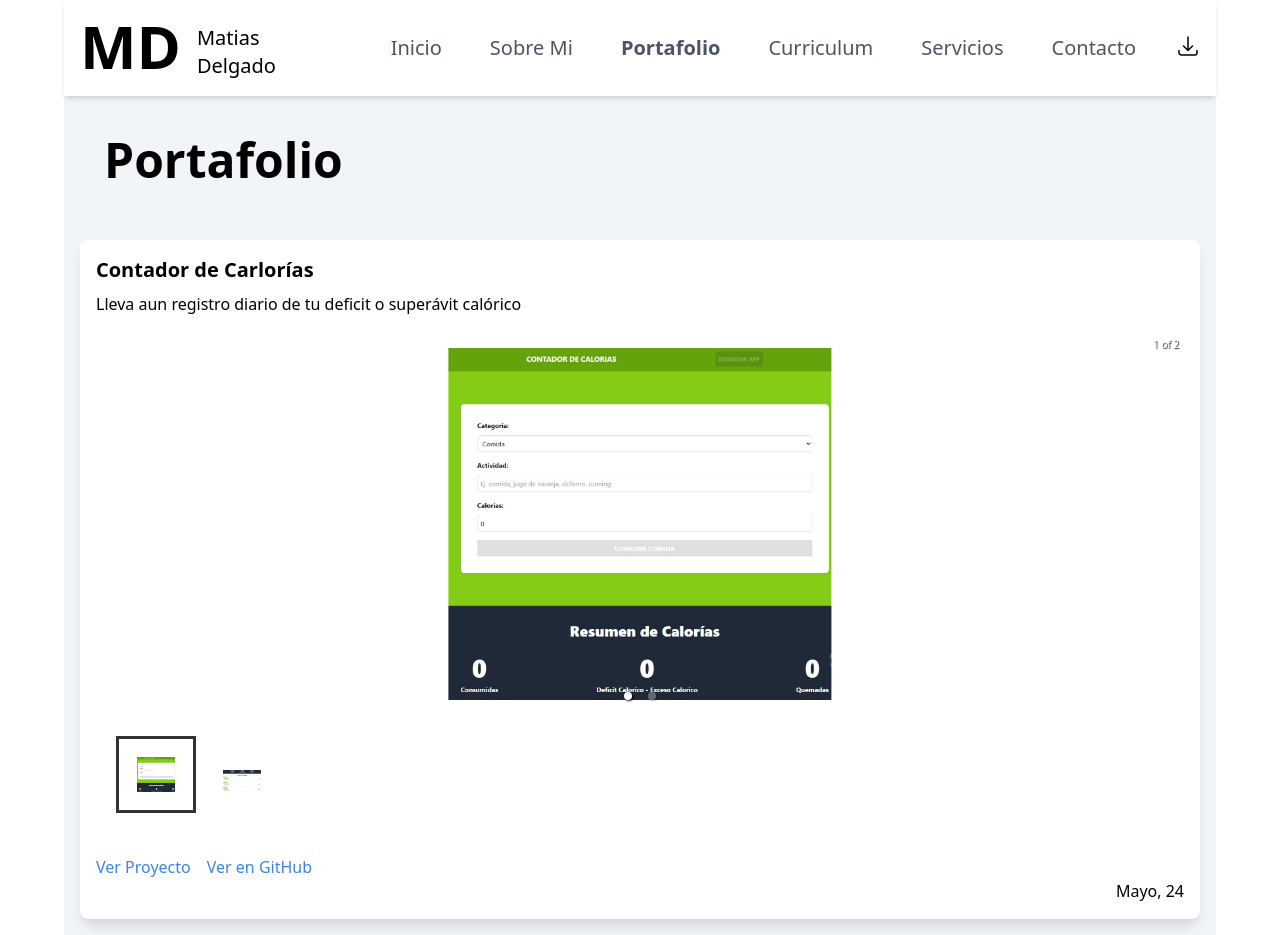
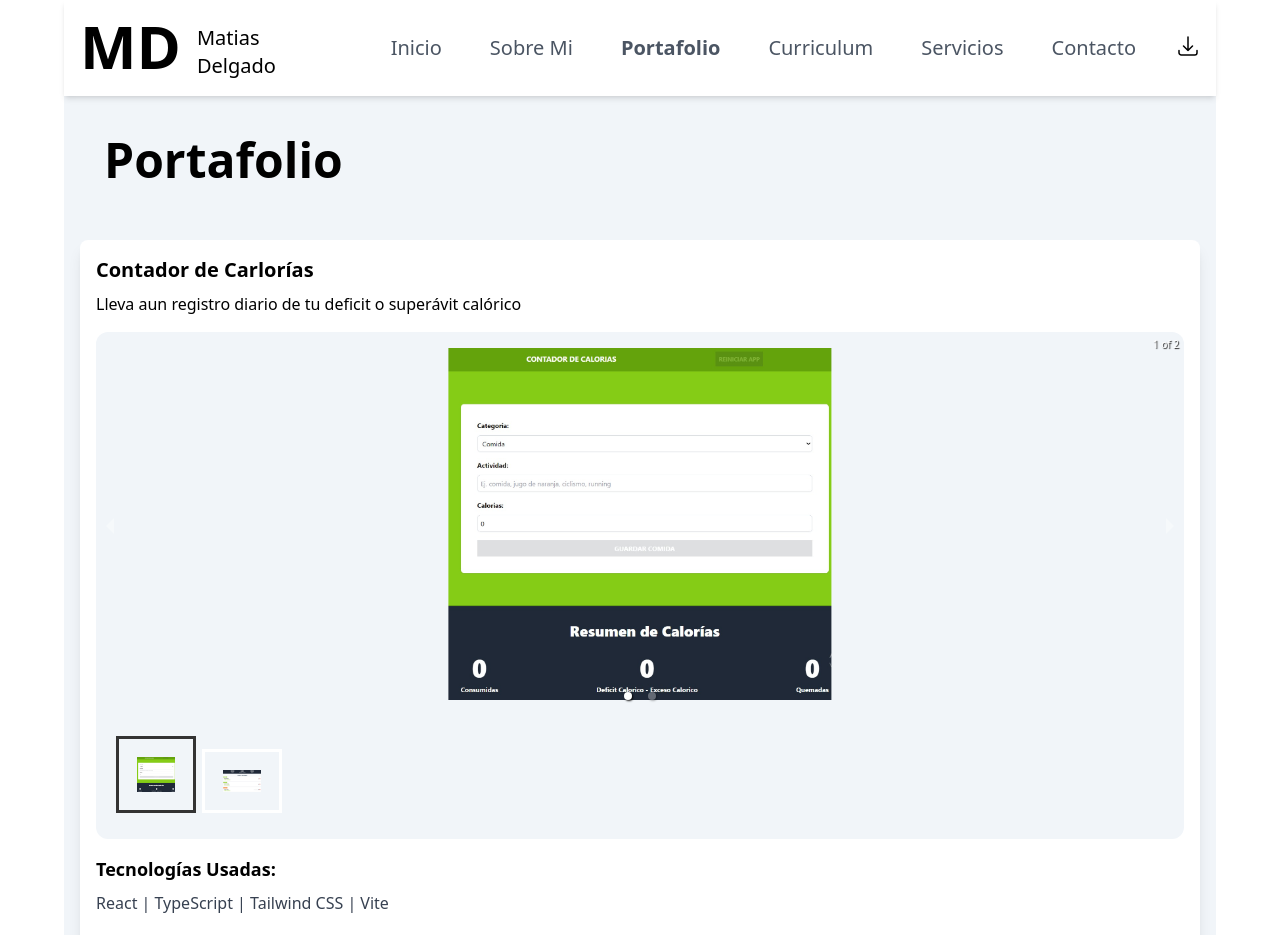
Before and after one commit to Mati69lbt/Matias-Delgado, a React (Vite) app: page /portafolio in a window 1280 px wide. Shown: the top 935 px of the page. Built offline with nearby package versions, Linux system fonts and the light colour scheme.

Commit message:
portfolio

```diff
--- a/src/components/Imagenes.jsx
+++ b/src/components/Imagenes.jsx
@@ -12,6 +12,7 @@ const Imagenes = ({ imagenes }) => {
       autoPlay={true}
       interval={3000}
       centerMode={true}
+      className="bg-slate-100 rounded-xl"
     >
       {imagenes.map((imagen, index) => {
         return (
--- a/src/components/Proyectos.jsx
+++ b/src/components/Proyectos.jsx
@@ -1,4 +1,5 @@
 // cspell: ignore imagenes
+import { NavLink } from "react-router-dom";
 import Imagenes from "./Imagenes";
 
 const Proyectos = ({ proyecto }) => {
@@ -9,23 +10,27 @@ const Proyectos = ({ proyecto }) => {
       <div className="flex space-x-4 mb-4">
         <Imagenes imagenes={proyecto.Images} />
       </div>
+      <div className="mb-4">
+        <h3 className="text-lg font-semibold mb-2">Tecnologías Usadas:</h3>
+        <p className="text-gray-700">{proyecto.Technologies.join(" | ")}</p>
+      </div>
       <div className="flex space-x-4">
-        <a
-          href={proyecto.DeployLink}
+        <NavLink
+          to={proyecto.DeployLink}
           target="_blank"
           rel="noopener noreferrer"
           className="text-blue-500 hover:underline"
         >
           Ver Proyecto
-        </a>
-        <a
-          href={proyecto.GithubLink}
+        </NavLink>
+        <NavLink
+          to={proyecto.GithubLink}
           target="_blank"
           rel="noopener noreferrer"
           className="text-blue-500 hover:underline"
         >
           Ver en GitHub
-        </a>
+        </NavLink>
       </div>
       <p className="text-right">{proyecto.Date}</p>
     </div>
```
